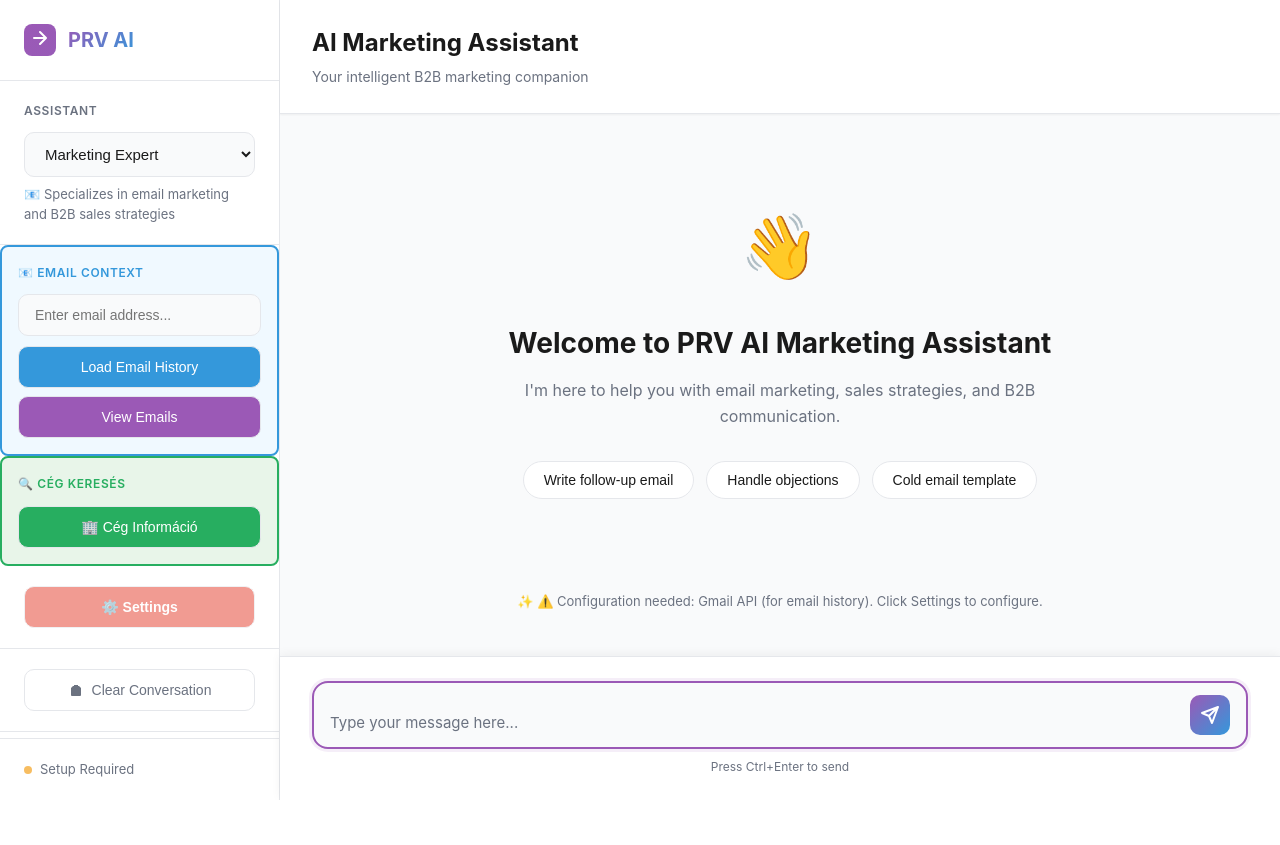
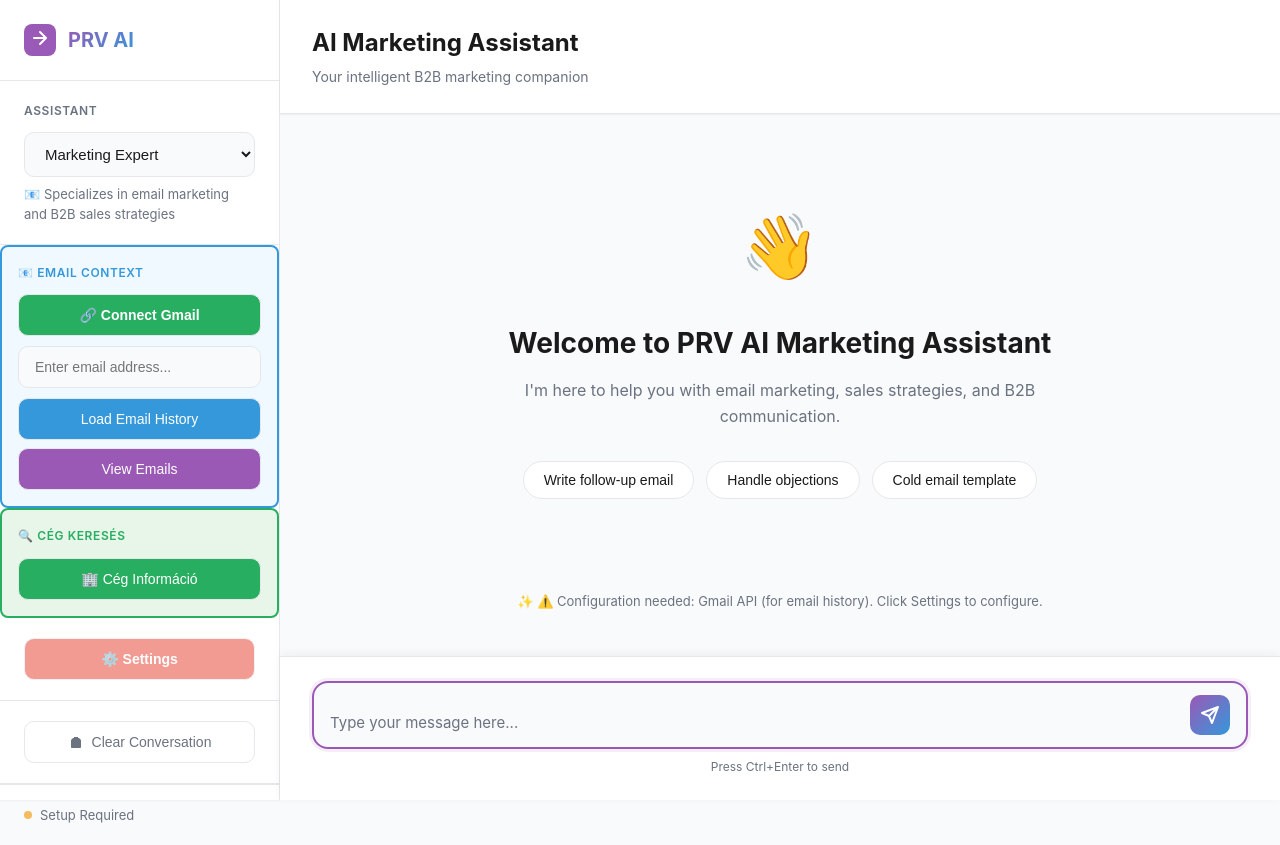
Before and after one commit to Ince88/prv, a Flask app: page / in a window 1280 px wide. Before the commit the page ends 800 px from the top, so only its background shows below. Run offline with Flask 3, Linux system fonts and the light colour scheme.

Commit message:
User-friendly Gmail OAuth flow
✨ Major improvement: Web-based OAuth flow
- Each user connects their own Gmail account (1 click!)
- No manual token generation needed
- Session-based authentication
- Automatic token refresh
- Beautiful success page
- Works in production (Railway)

How it works:
1. User clicks 'Connect Gmail' button
2. Popup opens for Google sign-in
3. User authorizes (one time)
4. Token stored in session
5. Load emails works instantly!

Much better UX for team members! 🎉

```diff
--- a/app.py
+++ b/app.py
@@ -318,17 +318,146 @@
     return body.strip()
 
 
+@app.route('/api/gmail_auth_url', methods=['GET'])
+def gmail_auth_url():
+    """Generate Gmail OAuth URL for user authorization"""
+    try:
+        if not os.path.exists(GMAIL_CREDENTIALS_PATH):
+            return jsonify({
+                'error': 'Gmail API is not configured.',
+                'needs_setup': True
+            }), 400
+
+        from google_auth_oauthlib.flow import Flow
+
+        SCOPES = ['https://www.googleapis.com/auth/gmail.readonly']
+
+        # Create flow
+        flow = Flow.from_client_secrets_file(
+            GMAIL_CREDENTIALS_PATH,
+            scopes=SCOPES,
+            redirect_uri=request.host_url.rstrip('/') + '/api/gmail_callback'
+        )
+
+        authorization_url, state = flow.authorization_url(
+            access_type='offline',
+            include_granted_scopes='true',
+            prompt='consent'
+        )
+
+        # Store state in session
+        session['gmail_oauth_state'] = state
+
+        return jsonify({
+            'auth_url': authorization_url
+        })
+
+    except Exception as e:
+        return jsonify({'error': str(e)}), 500
+
+
+@app.route('/api/gmail_callback')
+def gmail_callback():
+    """Handle Gmail OAuth callback"""
+    try:
+        from google_auth_oauthlib.flow import Flow
+        from google.oauth2.credentials import Credentials
+
+        SCOPES = ['https://www.googleapis.com/auth/gmail.readonly']
+
+        # Verify state
+        state = session.get('gmail_oauth_state')
+        if not state:
+            return '<h1>Error: Invalid state</h1><p>Please try again.</p>', 400
+
+        # Create flow with same redirect URI
+        flow = Flow.from_client_secrets_file(
+            GMAIL_CREDENTIALS_PATH,
+            scopes=SCOPES,
+            state=state,
+            redirect_uri=request.host_url.rstrip('/') + '/api/gmail_callback'
+        )
+
+        # Fetch token
+        flow.fetch_token(authorization_response=request.url)
+
+        # Get credentials
+        creds = flow.credentials
+
+        # Save token for this user session
+        session['gmail_token'] = {
+            'token': creds.token,
+            'refresh_token': creds.refresh_token,
+            'token_uri': creds.token_uri,
+            'client_id': creds.client_id,
+            'client_secret': creds.client_secret,
+            'scopes': creds.scopes
+        }
+
+        # Return success page
+        return '''
+        <html>
+        <head>
+            <title>Gmail Connected!</title>
+            <style>
+                body {
+                    font-family: -apple-system, BlinkMacSystemFont, "Segoe UI", Roboto, sans-serif;
+                    display: flex;
+                    justify-content: center;
+                    align-items: center;
+                    height: 100vh;
+                    margin: 0;
+                    background: linear-gradient(135deg, #667eea 0%, #764ba2 100%);
+                }
+                .container {
+                    background: white;
+                    padding: 48px;
+                    border-radius: 16px;
+                    box-shadow: 0 20px 60px rgba(0,0,0,0.3);
+                    text-align: center;
+                    max-width: 400px;
+                }
+                h1 { color: #27ae60; margin-bottom: 16px; }
+                p { color: #666; margin-bottom: 24px; line-height: 1.6; }
+                button {
+                    background: linear-gradient(135deg, #667eea 0%, #764ba2 100%);
+                    color: white;
+                    border: none;
+                    padding: 12px 32px;
+                    border-radius: 8px;
+                    font-size: 16px;
+                    font-weight: 600;
+                    cursor: pointer;
+                }
+                button:hover { opacity: 0.9; }
+            </style>
+        </head>
+        <body>
+            <div class="container">
+                <h1>✅ Gmail Connected!</h1>
+                <p>Your Gmail account has been successfully connected. You can now load email history.</p>
+                <button onclick="window.close()">Close Window</button>
+                <script>
+                    setTimeout(() => {
+                        window.close();
+                        if (!window.closed) {
+                            window.location.href = '/';
+                        }
+                    }, 3000);
+                </script>
+            </div>
+        </body>
+        </html>
+        '''
+
+    except Exception as e:
+        return f'<h1>Error</h1><p>{str(e)}</p>', 500
+
+
 @app.route('/api/load_emails', methods=['POST'])
 def load_emails():
     """Load email history from Gmail"""
     try:
-        # Check if Gmail credentials exist
-        if not os.path.exists(GMAIL_CREDENTIALS_PATH):
-            return jsonify({
-                'error': 'Gmail API is not configured. Please set up Gmail credentials in Settings.',
-                'needs_setup': True
-            }), 400
-
         data = request.get_json()
         if not data:
             return jsonify({'error': 'Invalid request'}), 400
@@ -338,43 +467,45 @@
         if not email_address:
             return jsonify({'error': 'Email address is required'}), 400
 
+        # Check if user has authorized Gmail
+        gmail_token = session.get('gmail_token')
+        if not gmail_token:
+            return jsonify({
+                'error': 'Gmail not authorized. Please connect your Gmail account first.',
+                'needs_auth': True
+            }), 401
+
         # Check if Gmail API is available
         try:
             from google.auth.transport.requests import Request
             from google.oauth2.credentials import Credentials
-            from google_auth_oauthlib.flow import InstalledAppFlow
             from googleapiclient.discovery import build
             import base64
             from email.utils import parsedate_to_datetime
         except ImportError as e:
             return jsonify({'error': f'Gmail API libraries not installed: {str(e)}'}), 400
 
-        # Gmail API setup
-        SCOPES = ['https://www.googleapis.com/auth/gmail.readonly']
-        creds = None
+        # Create credentials from session
+        creds = Credentials(
+            token=gmail_token['token'],
+            refresh_token=gmail_token.get('refresh_token'),
+            token_uri=gmail_token['token_uri'],
+            client_id=gmail_token['client_id'],
+            client_secret=gmail_token['client_secret'],
+            scopes=gmail_token['scopes']
+        )
 
-        # Try to load existing token
-        if os.path.exists(GMAIL_TOKEN_PATH):
+        # Refresh if expired
+        if creds.expired and creds.refresh_token:
             try:
-                creds = Credentials.from_authorized_user_file(GMAIL_TOKEN_PATH, SCOPES)
-            except:
-                creds = None
-
-        # Login if needed
-        if not creds or not creds.valid:
-            if creds and creds.expired and creds.refresh_token:
-                try:
-                    creds.refresh(Request())
-                except:
-                    creds = None
-
-            if not creds:
-                flow = InstalledAppFlow.from_client_secrets_file(GMAIL_CREDENTIALS_PATH, SCOPES)
-                creds = flow.run_local_server(port=8080)
-
-            # Save credentials
-            with open(GMAIL_TOKEN_PATH, 'w') as token:
-                token.write(creds.to_json())
+                creds.refresh(Request())
+                # Update session with new token
+                session['gmail_token']['token'] = creds.token
+            except Exception as e:
+                return jsonify({
+                    'error': 'Gmail token expired. Please reconnect your Gmail account.',
+                    'needs_auth': True
+                }), 401
 
         service = build('gmail', 'v1', credentials=creds)
 
--- a/static/js/app.js
+++ b/static/js/app.js
@@ -62,6 +62,7 @@
     const sendBtn = document.getElementById('send-btn');
     const assistantSelect = document.getElementById('assistant-select');
     const clearBtn = document.getElementById('clear-chat-btn');
+    const connectGmailBtn = document.getElementById('connect-gmail-btn');
     const loadEmailsBtn = document.getElementById('load-emails-btn');
     const viewEmailsBtn = document.getElementById('view-emails-btn');
     const companyResearchBtn = document.getElementById('company-research-btn');
@@ -96,6 +97,7 @@
     });
 
     clearBtn.addEventListener('click', clearConversation);
+    connectGmailBtn.addEventListener('click', connectGmail);
     loadEmailsBtn.addEventListener('click', loadEmails);
     viewEmailsBtn.addEventListener('click', viewEmails);
     companyResearchBtn.addEventListener('click', openCompanyResearch);
@@ -103,6 +105,34 @@
 
     // Focus input
     messageInput.focus();
+}
+
+async function connectGmail() {
+    try {
+        const response = await fetch('/api/gmail_auth_url');
+        const data = await response.json();
+
+        if (response.ok && data.auth_url) {
+            // Open Gmail auth in new window
+            const width = 600;
+            const height = 700;
+            const left = (screen.width / 2) - (width / 2);
+            const top = (screen.height / 2) - (height / 2);
+
+            window.open(
+                data.auth_url,
+                'Gmail Authorization',
+                `width=${width},height=${height},left=${left},top=${top}`
+            );
+
+            addSystemMessage('✅ Gmail authorization window opened. Please sign in and grant access.');
+        } else {
+            alert('Error: ' + (data.error || 'Failed to get authorization URL'));
+        }
+    } catch (error) {
+        alert('Failed to connect Gmail: ' + error.message);
+        console.error('Error:', error);
+    }
 }
 
 async function loadEmails() {
@@ -147,7 +177,14 @@
 
             alert(`✅ Successfully loaded ${data.count} emails!\n\n💡 Use the quick prompts or type your own. It will open ChatGPT with the full email context.`);
         } else {
-            alert('Error: ' + (data.error || 'Failed to load emails'));
+            // Check if needs Gmail authorization
+            if (data.needs_auth) {
+                if (confirm('❌ Gmail not connected.\n\n✅ Click OK to connect your Gmail account now.')) {
+                    await connectGmail();
+                }
+            } else {
+                alert('Error: ' + (data.error || 'Failed to load emails'));
+            }
         }
     } catch (error) {
         alert('Failed to load emails: ' + error.message);
--- a/templates/index.html
+++ b/templates/index.html
@@ -42,6 +42,9 @@
             <!-- EMAIL CONTEXT - NEW SECTION -->
             <div class="sidebar-section" style="background: #f0f9ff; border: 2px solid #3498db; border-radius: 8px; padding: 16px;">
                 <div class="section-title" style="color: #3498db;">📧 Email Context</div>
+                <button class="sidebar-btn" id="connect-gmail-btn" style="margin-bottom: 10px; background: #27ae60; color: white; font-weight: 600;">
+                    🔗 Connect Gmail
+                </button>
                 <input type="email" id="email-input" class="email-input" placeholder="Enter email address..." style="margin-bottom: 10px;">
                 <button class="sidebar-btn" id="load-emails-btn" style="margin-bottom: 8px; background: #3498db; color: white;">
                     Load Email History
```
